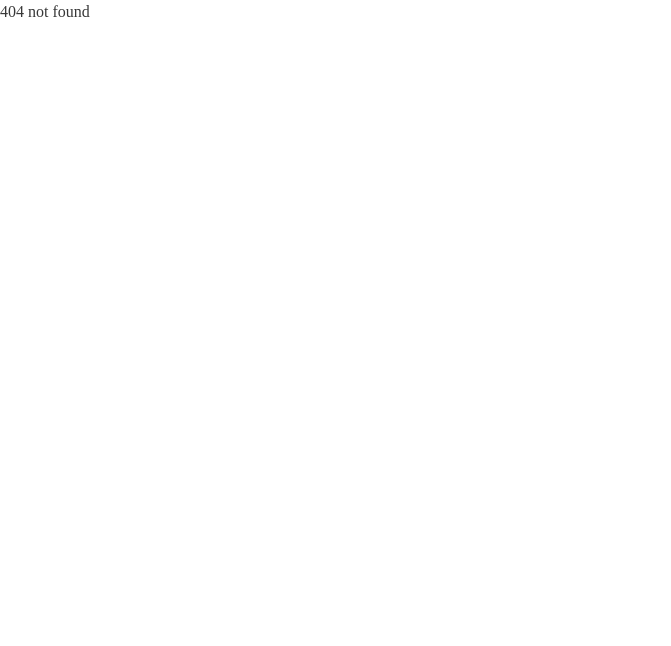
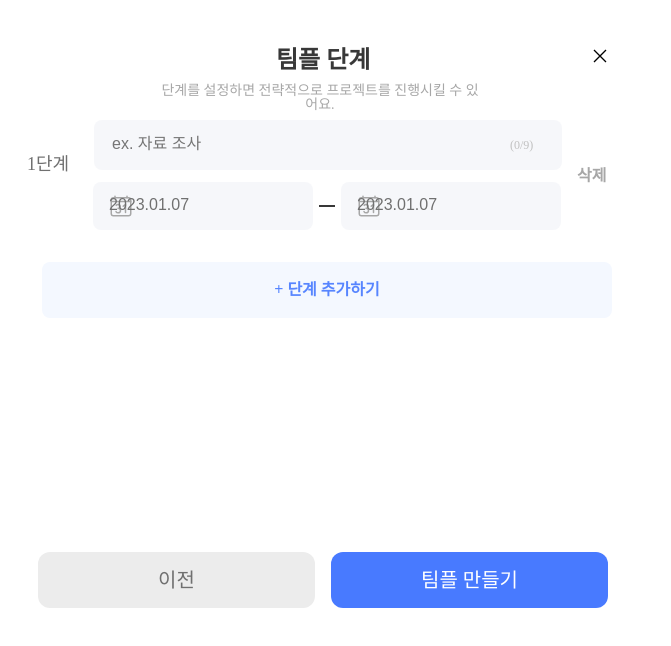
Before and after one commit to YooSeonHo/Teampple_Frontend, a React (Create React App) app: page /teample-home/add-teample2 in a window 1280 px wide. Before the commit this address had no page. Shown: the top 646 px of the page, without its empty margins (0-671 px from the left). Built offline with nearby package versions, Linux system fonts and the light colour scheme; a web font is replaced by a local one.

Commit message:
feat: 팀플 추가하기 버튼별 route 추가

```diff
--- a/src/Router.tsx
+++ b/src/Router.tsx
@@ -10,6 +10,8 @@ import TemplatePage from 'pages/TemplatePage';
 import ProfilePage from 'pages/ProfilePage';
 import FilePage from 'pages/FilePage';
 import NotFoundPage from 'pages/NotFoundPage';
+import AddTeample1 from 'components/popup/AddTeample1';
+import AddTeample2 from 'components/popup/AddTeample2';
 
 const Router = () => {
   return (
@@ -26,6 +28,9 @@ const Router = () => {
         <Route path="/template" element={<TemplatePage />} />
         <Route path="/profile" element={<ProfilePage />} />
         <Route path="/file" element={<FilePage />} />
+        {/* modals */}
+        <Route path="/teample-home/add-teample1" element={<AddTeample1 />} />
+        <Route path="/teample-home/add-teample2" element={<AddTeample2 />} />
         <Route path="*" element={<NotFoundPage />} />
       </Routes>
     </BrowserRouter>
--- a/src/components/popup/AddTeample1.tsx
+++ b/src/components/popup/AddTeample1.tsx
@@ -1,4 +1,5 @@
 import React, { useState } from 'react';
+import { useNavigate } from 'react-router-dom';
 import styled from 'styled-components';
 import { GrClose } from 'react-icons/gr';
 import { AiOutlineLine } from 'react-icons/ai';
@@ -18,6 +19,11 @@ const AddTeample = () => {
   };
   const onChangeAim = (e: React.ChangeEvent<HTMLInputElement>) => {
     setAim(e.target.value);
+  };
+  const navigate = useNavigate();
+  const onClickNext = (e: React.MouseEvent<HTMLElement>) => {
+    navigate('/teample-home/add-teample2');
+    console.log(e.target);
   };
 
   return (
@@ -78,7 +84,7 @@ const AddTeample = () => {
           </DateBox2>
         </DateContainer>
       </InputContainer>
-      <SaveButton>다음</SaveButton>
+      <NextButton onClick={onClickNext}>다음</NextButton>
     </ModifyTeampleContainer>
   );
 };
@@ -213,7 +219,7 @@ const TextLength2 = styled(TextLength1)`
   top: 218px;
 `;
 
-const SaveButton = styled.button`
+const NextButton = styled.button`
   position: absolute;
   width: 576px;
   height: 56px;
--- a/src/components/popup/AddTeample2.tsx
+++ b/src/components/popup/AddTeample2.tsx
@@ -1,4 +1,5 @@
 import React, { useState } from 'react';
+import { useNavigate } from 'react-router-dom';
 import styled from 'styled-components';
 import { GrClose } from 'react-icons/gr';
 import { AiOutlineLine } from 'react-icons/ai';
@@ -14,6 +15,11 @@ const AddTeample2 = () => {
   const [endDate, setEndDate] = useState<Date>(today);
   const onChangeName = (e: React.ChangeEvent<HTMLInputElement>) => {
     setName(e.target.value);
+  };
+  const navigate = useNavigate();
+  const onClickPrev = (e: React.MouseEvent<HTMLElement>) => {
+    navigate('/teample-home/add-teample1');
+    console.log(e.target);
   };
 
   return (
@@ -69,8 +75,9 @@ const AddTeample2 = () => {
             <DelBtn>삭제</DelBtn>
           </DateContainer>
         </StepContainer>
+        <AddStepButton>+ 단계 추가하기</AddStepButton>
       </InputContainer>
-      <PrevButton>이전</PrevButton>
+      <PrevButton onClick={onClickPrev}>이전</PrevButton>
       <MakeButton>팀플 만들기</MakeButton>
     </ModifyTeampleContainer>
   );
@@ -243,6 +250,23 @@ const StyledDatePicker = styled(DatePicker)`
   left: -20px;
 `;
 
+const AddStepButton = styled.button`
+  position: absolute;
+  left: 42px;
+  width: 570px;
+  height: 56px;
+  display: flex;
+  justify-content: center;
+  align-items: center;
+  text-align: center;
+  background: #f4f8ff;
+  color: #5785ff;
+  border-radius: 8px;
+  font-weight: 600;
+  font-size: 16px;
+  line-height: 100%;
+`;
+
 const MakeButton = styled.button`
   position: absolute;
   width: 277px;
--- a/src/pages/TeampleHomePage.tsx
+++ b/src/pages/TeampleHomePage.tsx
@@ -12,12 +12,12 @@ import AddTeample2 from 'components/popup/AddTeample2';
 const TeampleHomePage = () => {
   return (
     <div>
-      {/* <SummaryTeample /> */}
-      {/* <FileInfo /> */}
+      <SummaryTeample />
+      <FileInfo />
       {/* <AddSchedule /> */}
       {/* <ModifyTeample /> */}
       {/* <AddTask /> */}
-      <TeamMateInfo />
+      {/* <TeamMateInfo /> */}
       {/* <ModifyStep /> */}
       {/* <AddTeample1 /> */}
       {/* <AddTeample2 /> */}
```
